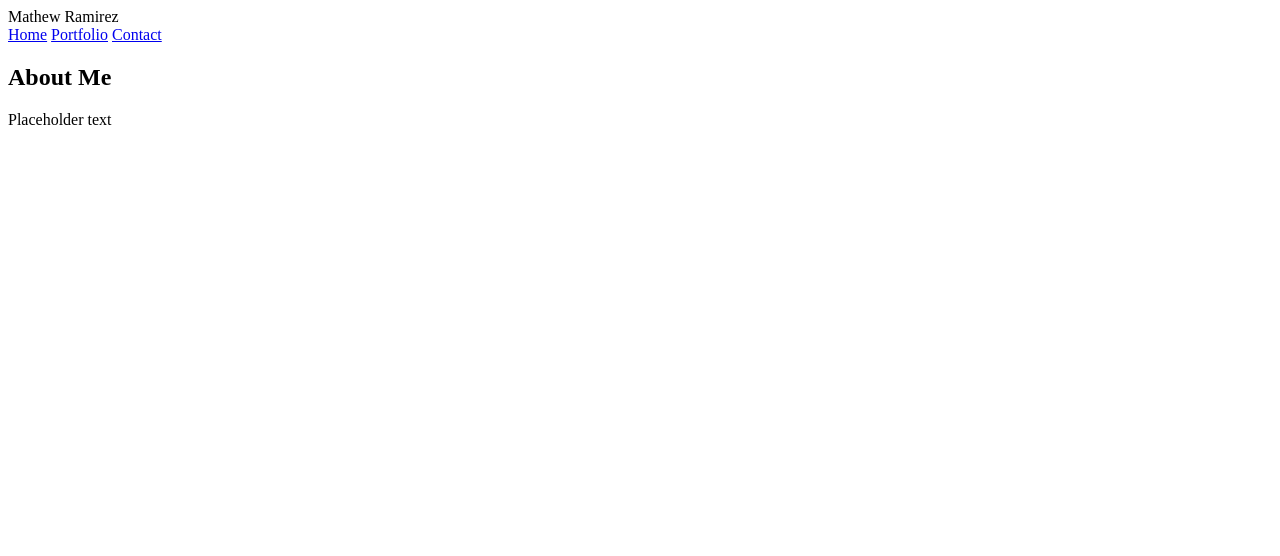
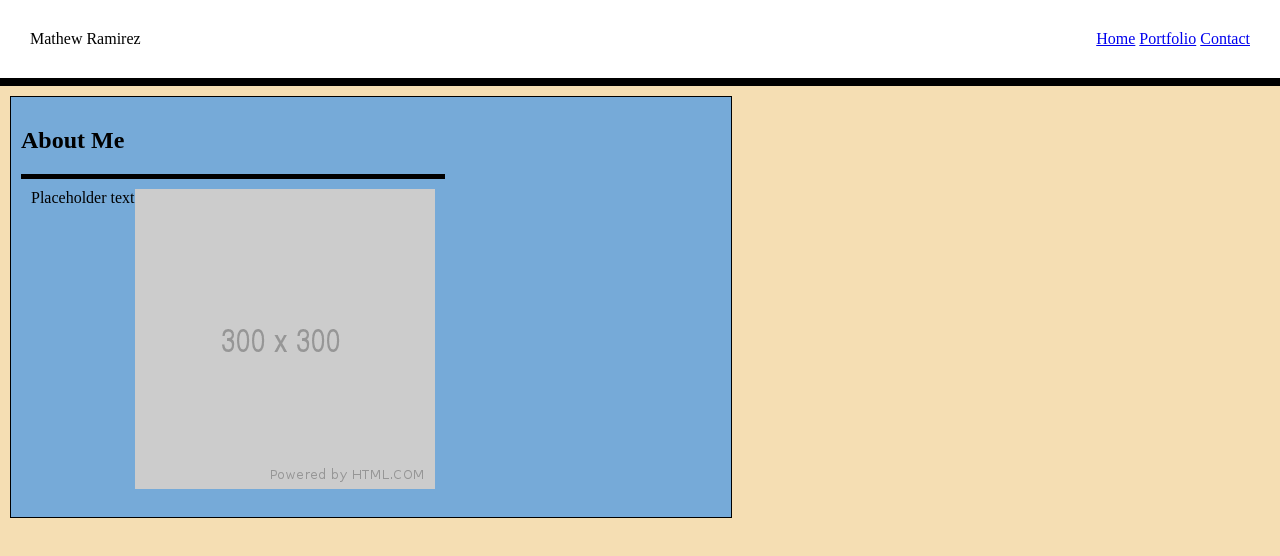
Before and after one commit to Rampirez/Basic-Portfolio, a plain HTML site: page index.html in a window 1280 px wide. Drawn offline with Linux system fonts and the light colour scheme.

Commit message:
Fixed up the CSS for the index page

```diff
--- a/assets/css/style.css
+++ b/assets/css/style.css
@@ -0,0 +1,44 @@
+.clearfix::after {
+    content: " ";
+    display: block;
+    clear: both;
+  }
+
+  html, body {
+      background-color: wheat;
+      margin: 0;
+      padding: 0;
+  }
+
+  aside {
+    float: right;
+  }
+
+  main {
+    float: left;
+    padding: 10px;
+    border-top: 5px solid rgb(0, 0, 0);
+  }
+
+    .aboutMe {
+    background-color: rgb(118, 170, 216);
+    width: 700px;
+    height: 400px;
+    padding: 10px;
+    border: 1px solid rgb(0, 0, 0);
+
+  }
+
+  .topOfPage {
+    width: 0 auto;
+    padding: 30px;
+    background-color: white;
+    border-bottom: 8px solid black;
+  }
+
+  .center {
+    margin-left: auto;
+    margin-right: auto;
+    width: 100%;
+    padding: 10px;
+  }
--- a/index.html
+++ b/index.html
@@ -4,9 +4,13 @@
     <meta charset="UTF-8">
     <meta name="viewport" content="width=device-width, initial-scale=1.0">
     <meta http-equiv="X-UA-Compatible" content="ie=edge">
+    <link rel="stylesheet" href="assets/css/style.css">
     <title>Mathew Ramirez</title>
 </head>
 <body>
+
+
+    <div class="topOfPage">
     <header>Mathew Ramirez<aside>
             <nav>
                 <a href="index.html">Home</a>
@@ -15,10 +19,19 @@
             </nav>
         </aside>
     </header>
+    </div>
 
-    <h2>About Me</h2>
+    <div class="center">
+    <div class= "aboutMe">
+        <h2>About Me</h2>
 
-    <p>Placeholder text</p>
+        <main>Placeholder text
+            <aside>
+                <img src="assets/images/300.png">
+            </aside>
+        </main>
+    </div>
+    </div>
 
 </body>
 </html>
```
Also changed, not shown: assets/images/300.png (added).
